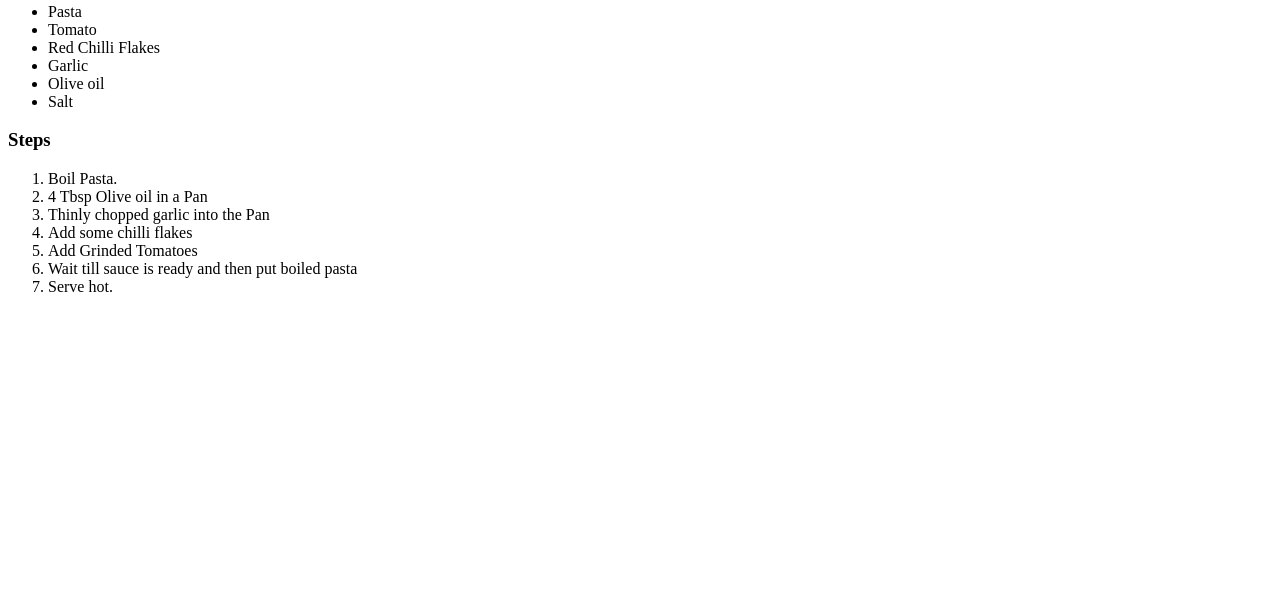
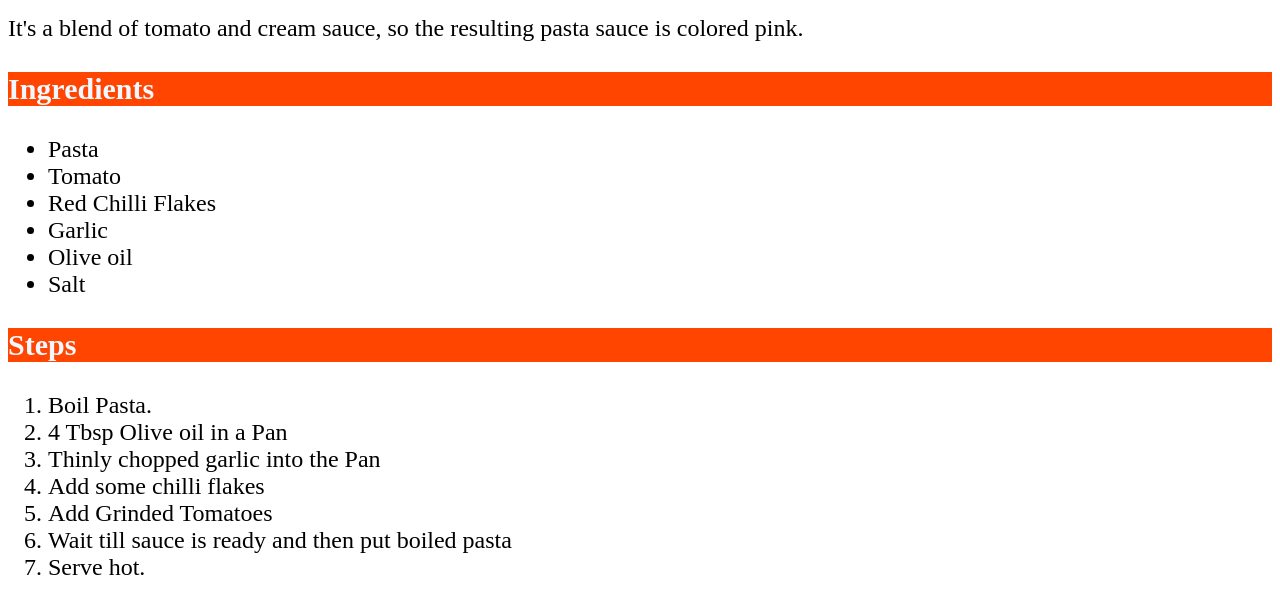
Before and after one commit to tushar10dwi/odin-recipes, a plain HTML site: page recipes/pasta.html in a window 1280 px wide. Shown: the part 718-1323 px from the top of the page. Before the commit the page ends 1030 px from the top, so only its background shows below. Drawn offline with Linux system fonts and the light colour scheme.

Commit message:
Add style using CSS

```diff
--- a/recipes/pasta.html
+++ b/recipes/pasta.html
@@ -4,14 +4,15 @@
     <meta charset="UTF-8">
     <meta name="viewport" content="width=device-width, initial-scale=1.0">
     <title>Pasta</title>
+    <link rel="stylesheet" href="../style.css">
 </head>
 <body>
     <h1>Pasta</h1>
     <img src="../pasta.jpg" alt="Pasta Dish Image" height="500" width="500">
     <h3>Description</h3>
-    <p>It's a blend of tomato and cream sauce, so the resulting pasta sauce is colored pink.</p>
+    <p class="content">It's a blend of tomato and cream sauce, so the resulting pasta sauce is colored pink.</p>
     <h3>Ingredients</h3>
-    <ul>
+    <ul class="content">
         <li>Pasta</li>
         <li>Tomato</li>
         <li>Red Chilli Flakes</li>
@@ -20,7 +21,7 @@
         <li>Salt</li>
     </ul>
     <h3>Steps</h3>
-    <ol>
+    <ol class="content">
         <li>Boil Pasta.</li>
         <li>4 Tbsp Olive oil in a Pan</li>
         <li>Thinly chopped garlic into the Pan</li>
```
Also changed, not shown: recipes/Chowmein.html (+1 -0 lines), recipes/Momos.html (+1 -0 lines).
